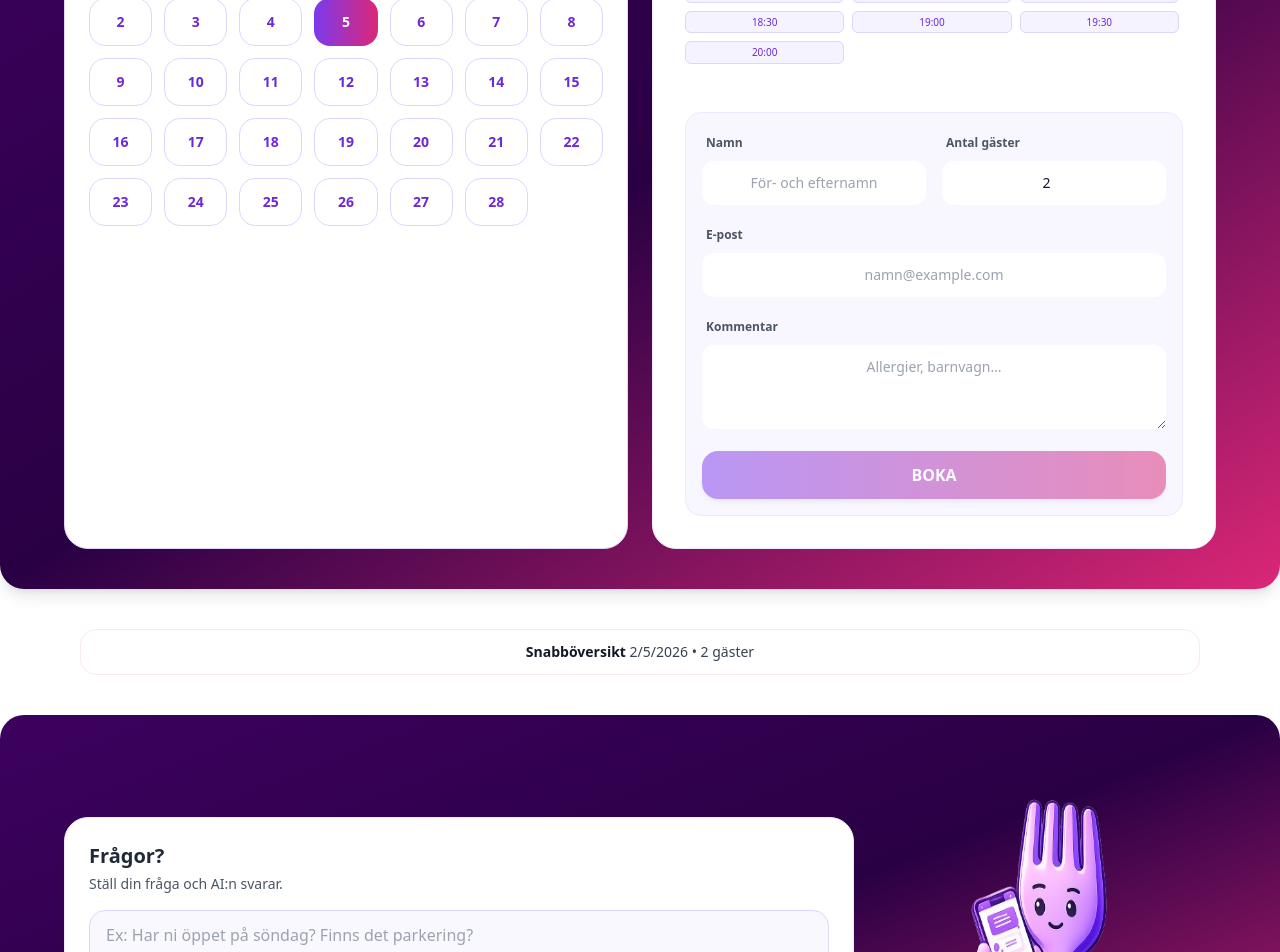
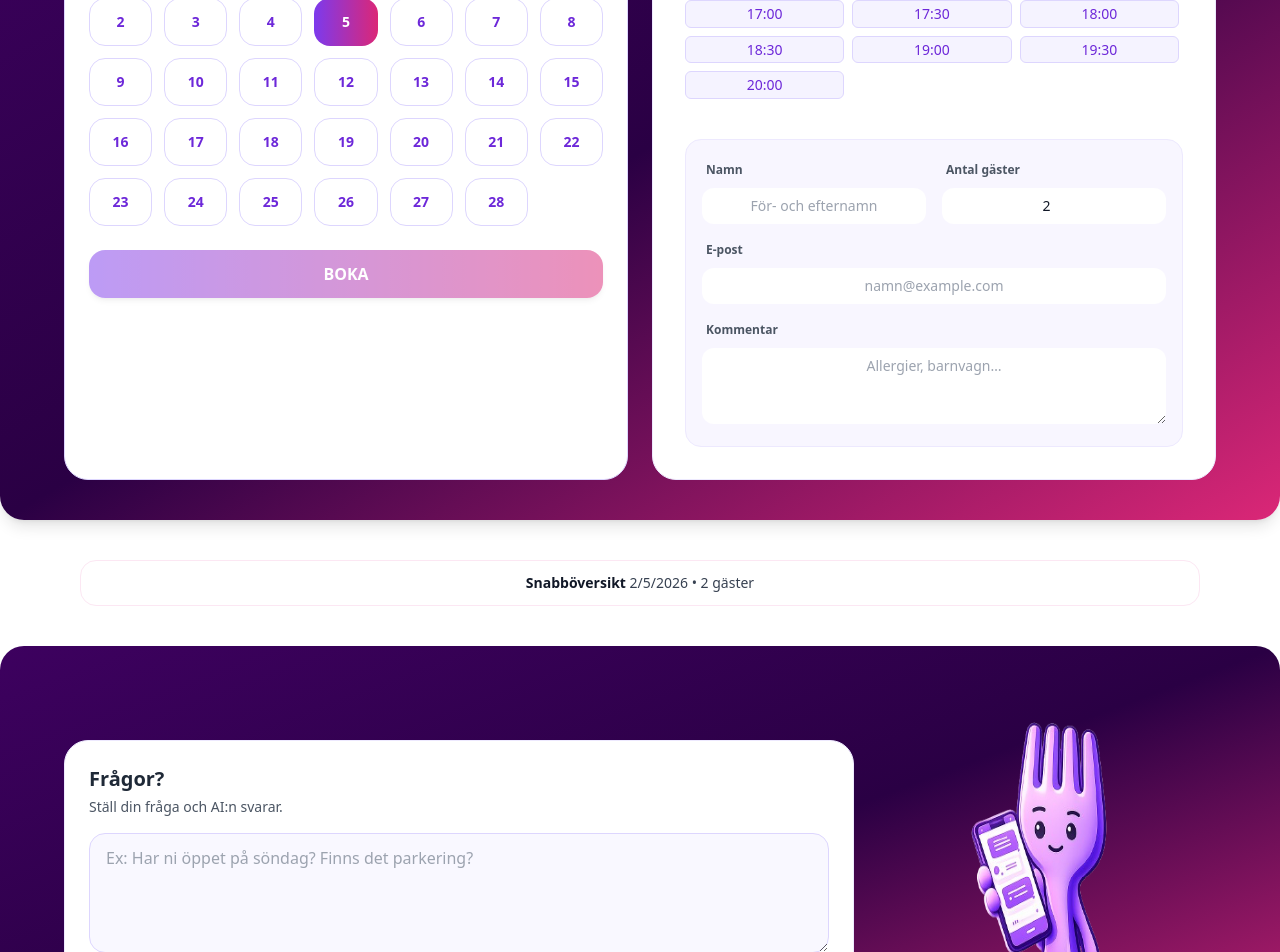
Before and after one commit to zebastianbt-ui/Derni-re-version-Bokata, a React (Vite) app: page /booking in a window 1280 px wide. Shown: the part 320-1272 px from the top of the page. Built offline with nearby package versions, Linux system fonts and the light colour scheme; no server answers.

Commit message:
Refine booking layout spacing and button placement

```diff
--- a/src/pages/BookingPage.tsx
+++ b/src/pages/BookingPage.tsx
@@ -531,6 +531,13 @@ export default function BookingPage() {
                         );
                       })}
                     </div>
+                    <button
+                      type="submit"
+                      disabled={!date || !time || !guests || !name || !email || submitting || !avail.canFit}
+                      className="mt-6 w-full px-5 py-3 rounded-2xl font-semibold text-white bg-gradient-to-r from-violet-600 to-pink-600 disabled:opacity-50 shadow-md hover:shadow-lg transition"
+                    >
+                      {submitting ? "Skickar…" : "BOKA"}
+                    </button>
                   </div>
 
                   <div>
@@ -544,7 +551,7 @@ export default function BookingPage() {
                             <button
                               key={t}
                               onClick={() => setTime(t)}
-                              className={`text-[10px] rounded-md px-1.5 py-1 border transition ${
+                              className={`text-sm rounded-md px-1.5 py-1 border transition ${
                                 a.canFit
                                   ? isSel
                                     ? "bg-gradient-to-r from-violet-600 to-pink-600 text-white border-violet-600"
@@ -554,7 +561,7 @@ export default function BookingPage() {
                             >
                               <div className="flex flex-col items-center leading-tight">
                                 <span>{t}</span>
-                                {tag && <span className="text-[10px] mt-0.5 opacity-80">{tag}</span>}
+                                {tag && <span className="text-[9px] mt-0.5 opacity-80">{tag}</span>}
                               </div>
                             </button>
                           );
@@ -566,8 +573,8 @@ export default function BookingPage() {
                           ? "Tiderna är inte konfigurerade än. Välj ändå en tid så uppdateras när restaurangen sparat sina tider."
                           : ""}
                       </div>
-                      <div className="pt-6">
-                        <div className="rounded-2xl border border-violet-100 bg-violet-50/70 p-4 space-y-4">
+                      <div className="pt-4">
+                        <div className="rounded-2xl border border-violet-100 bg-violet-50/70 p-4 space-y-3">
                           <div className="grid grid-cols-1 sm:grid-cols-2 gap-4">
                             <label className="block">
                               <span className="text-xs font-semibold text-gray-600 pl-1">Namn</span>
@@ -575,7 +582,7 @@ export default function BookingPage() {
                                 value={name}
                                 onChange={(e) => setName(e.target.value)}
                                 placeholder="För- och efternamn"
-                                className="mt-2 w-full rounded-xl border-gray-300 focus:border-violet-400 focus:ring-violet-400 px-4 py-3 text-center text-sm text-gray-900 placeholder:text-gray-400"
+                                className="mt-2 w-full rounded-xl border-gray-300 focus:border-violet-400 focus:ring-violet-400 px-4 py-2 text-center text-sm text-gray-900 placeholder:text-gray-400"
                               />
                             </label>
                             <label className="block">
@@ -586,7 +593,7 @@ export default function BookingPage() {
                                 max={16}
                                 value={guests}
                                 onChange={(e) => setGuests(Number(e.target.value))}
-                                className="mt-2 w-full rounded-xl border-gray-300 focus:border-violet-400 focus:ring-violet-400 text-center px-4 py-3 text-sm text-gray-900"
+                                className="mt-2 w-full rounded-xl border-gray-300 focus:border-violet-400 focus:ring-violet-400 text-center px-4 py-2 text-sm text-gray-900"
                               />
                             </label>
                           </div>
@@ -597,7 +604,7 @@ export default function BookingPage() {
                               value={email}
                               onChange={(e) => setEmail(e.target.value)}
                               placeholder="namn@example.com"
-                              className="mt-2 w-full rounded-xl border-gray-300 focus:border-violet-400 focus:ring-violet-400 px-4 py-3 text-center text-sm text-gray-900 placeholder:text-gray-400"
+                              className="mt-2 w-full rounded-xl border-gray-300 focus:border-violet-400 focus:ring-violet-400 px-4 py-2 text-center text-sm text-gray-900 placeholder:text-gray-400"
                             />
                           </label>
                           <label className="block">
@@ -607,16 +614,9 @@ export default function BookingPage() {
                               value={notes}
                               onChange={(e) => setNotes(e.target.value)}
                               placeholder="Allergier, barnvagn…"
-                              className="mt-2 w-full rounded-xl border-gray-300 focus:border-violet-400 focus:ring-violet-400 px-4 py-3 text-center text-sm text-gray-900 placeholder:text-gray-400"
+                              className="mt-2 w-full rounded-xl border-gray-300 focus:border-violet-400 focus:ring-violet-400 px-4 py-2 text-center text-sm text-gray-900 placeholder:text-gray-400"
                             />
                           </label>
-                          <button
-                            type="submit"
-                            disabled={!date || !time || !guests || !name || !email || submitting || !avail.canFit}
-                            className="w-full px-5 py-3 rounded-2xl font-semibold text-white bg-gradient-to-r from-violet-600 to-pink-600 disabled:opacity-50 shadow-md hover:shadow-lg transition"
-                          >
-                            {submitting ? "Skickar…" : "BOKA"}
-                          </button>
                         </div>
                       </div>
                     </div>
@@ -632,7 +632,7 @@ export default function BookingPage() {
                 {notes ? ` • ${notes}` : ""}
               </div>
 
-              <div className="relative left-1/2 right-1/2 -ml-[50vw] -mr-[50vw] w-screen rounded-3xl bg-gradient-to-br from-[#3d015f] via-[#2a0044] to-pink-600 px-6 md:px-10 py-4 md:py-6">
+              <div className="relative left-1/2 right-1/2 -ml-[50vw] -mr-[50vw] w-screen rounded-3xl bg-gradient-to-br from-[#3d015f] via-[#2a0044] to-pink-600 px-6 md:px-10 py-3 md:py-4">
                 <div className="max-w-6xl mx-auto flex flex-col lg:flex-row items-center gap-6">
                   <div className="w-full lg:w-[70%] rounded-3xl border border-violet-100 bg-white p-4 md:p-6 h-full flex flex-col">
                     <h3 className="text-xl font-bold text-gray-800">Frågor?</h3>
@@ -745,7 +745,7 @@ export default function BookingPage() {
         </div>
       )}
 
-      <footer className="mt-0 py-1 text-center">
+      <footer className="mt-0 py-0.5 text-center">
         <div className="text-2xl md:text-3xl font-extrabold tracking-tight text-transparent bg-clip-text bg-gradient-to-r from-violet-600 via-pink-500 to-rose-500">
           Bokäta
         </div>
```
